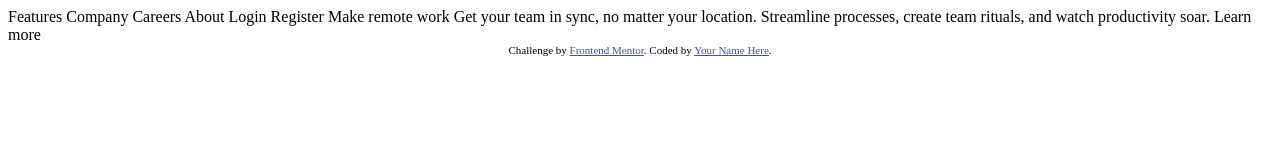
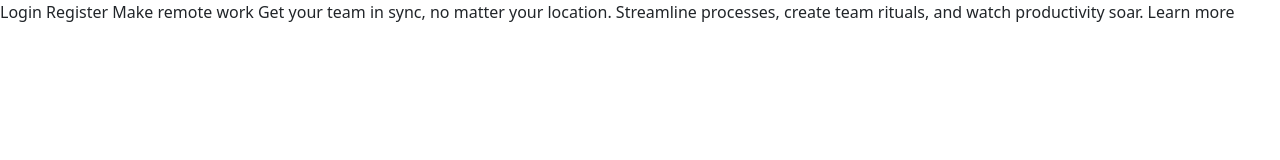
Before and after one commit to DanielKrol90/frontend.io-intro-section-with-dropdown-navigation-main, a plain HTML site: page index.html in a window 1280 px wide. Drawn offline with nearby package versions, Linux system fonts and the light colour scheme.

Commit message:
preparing for start a project, thinking ideas

```diff
--- a/index.html
+++ b/index.html
@@ -5,21 +5,14 @@
   <meta name="viewport" content="width=device-width, initial-scale=1.0"> <!-- displays site properly based on user's device -->
 
   <link rel="icon" type="image/png" sizes="32x32" href="./images/favicon-32x32.png">
+  <link href="https://cdn.jsdelivr.net/npm/bootstrap@5.2.2/dist/css/bootstrap.min.css" rel="stylesheet" integrity="sha384-Zenh87qX5JnK2Jl0vWa8Ck2rdkQ2Bzep5IDxbcnCeuOxjzrPF/et3URy9Bv1WTRi" crossorigin="anonymous">
+  <link rel="stylesheet" href="style.css">
 
   <title>Frontend Mentor | Intro section with dropdown navigation</title>
 
-  <!-- Feel free to remove these styles or customise in your own stylesheet 👍 -->
-  <style>
-    .attribution { font-size: 11px; text-align: center; }
-    .attribution a { color: hsl(228, 45%, 44%); }
-  </style>
 </head>
 <body>
 
-  Features
-  Company
-  Careers
-  About
 
   Login
   Register
@@ -30,10 +23,6 @@
   create team rituals, and watch productivity soar.
 
   Learn more
-
-  <div class="attribution">
-    Challenge by <a href="https://www.frontendmentor.io?ref=challenge" target="_blank">Frontend Mentor</a>.
-    Coded by <a href="#">Your Name Here</a>.
-  </div>
+  <script src="https://cdn.jsdelivr.net/npm/bootstrap@5.2.2/dist/js/bootstrap.bundle.min.js" integrity="sha384-OERcA2EqjJCMA+/3y+gxIOqMEjwtxJY7qPCqsdltbNJuaOe923+mo//f6V8Qbsw3" crossorigin="anonymous"></script>
 </body>
 </html>
```
